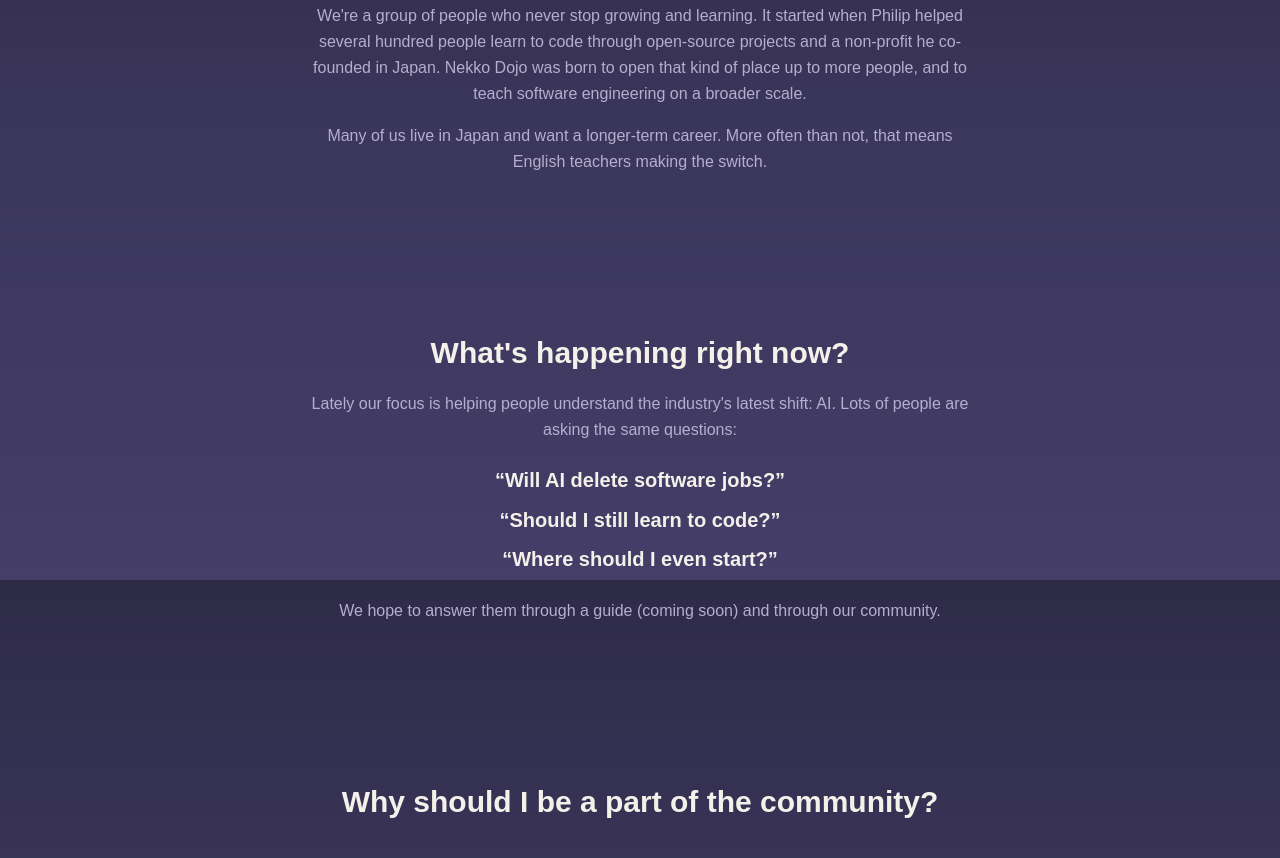
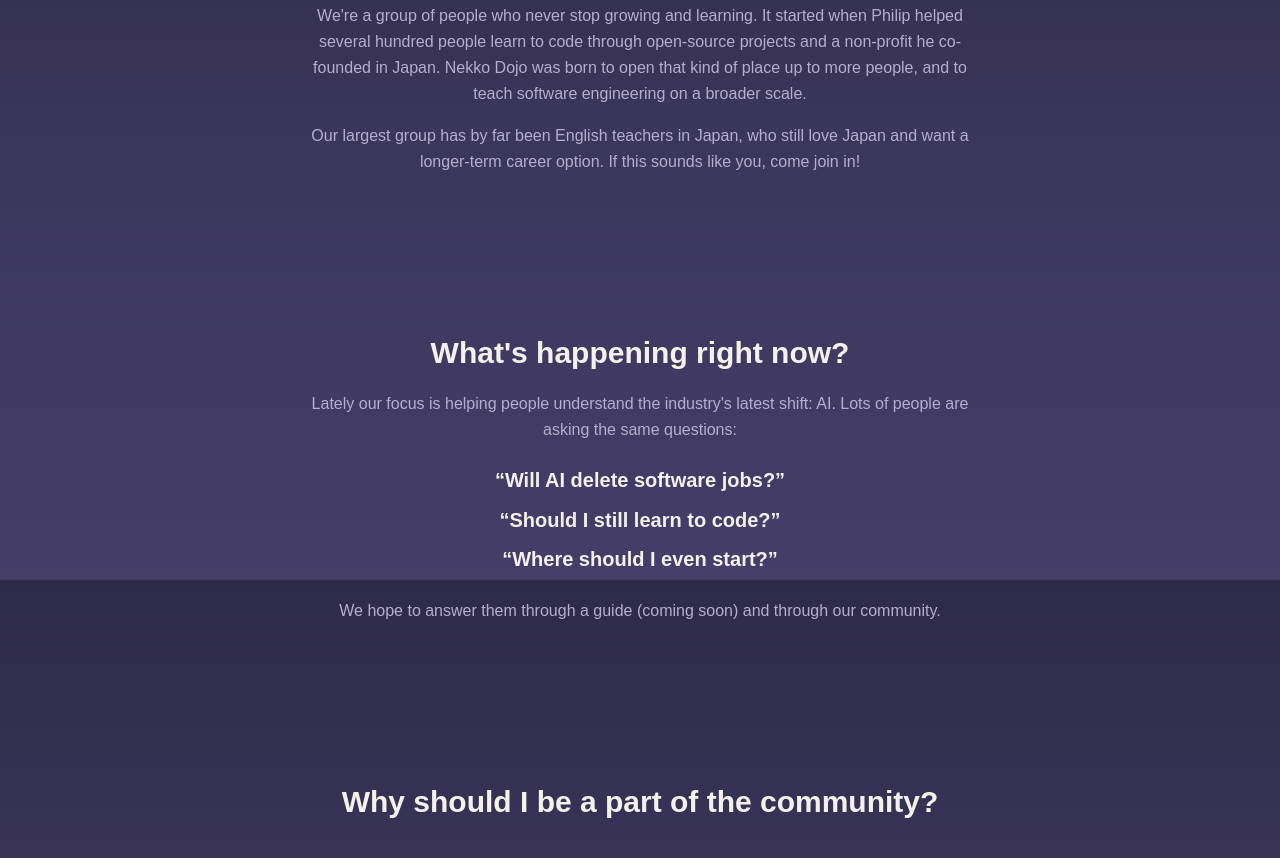
Before and after one commit to nekko-labs/nekko-dojo, a Next.js app: page / in a window 1280 px wide. Shown: the part 1020-1878 px from the top of the page. Built offline with nearby package versions, Linux system fonts and the light colour scheme; no server answers; a web font is replaced by a local one.

Commit message:
Name English teachers as the dojo's largest group

```diff
--- a/src/app/page.tsx
+++ b/src/app/page.tsx
@@ -150,8 +150,9 @@ export default function HomePage() {
         </Reveal>
         <Reveal delay={0.12}>
           <p className="mt-4 text-base font-medium leading-relaxed text-muted">
-            Many of us live in Japan and want a longer-term career. More often
-            than not, that means English teachers making the switch.
+            Our largest group has by far been English teachers in Japan, who
+            still love Japan and want a longer-term career option. If this
+            sounds like you, come join in!
           </p>
         </Reveal>
       </section>
```
Also changed, not shown: 1 other file (tests, documents, lock files or other folders).
